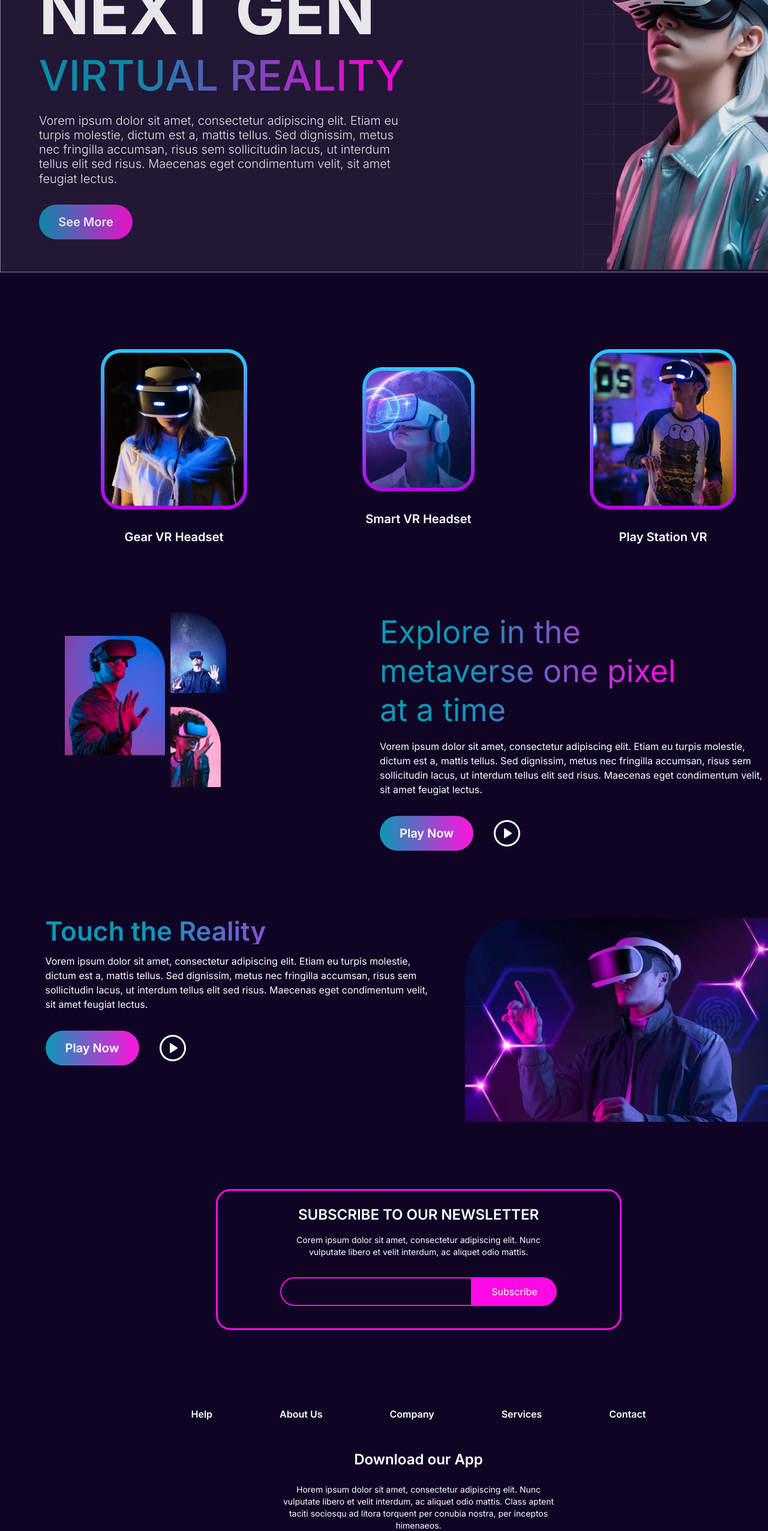
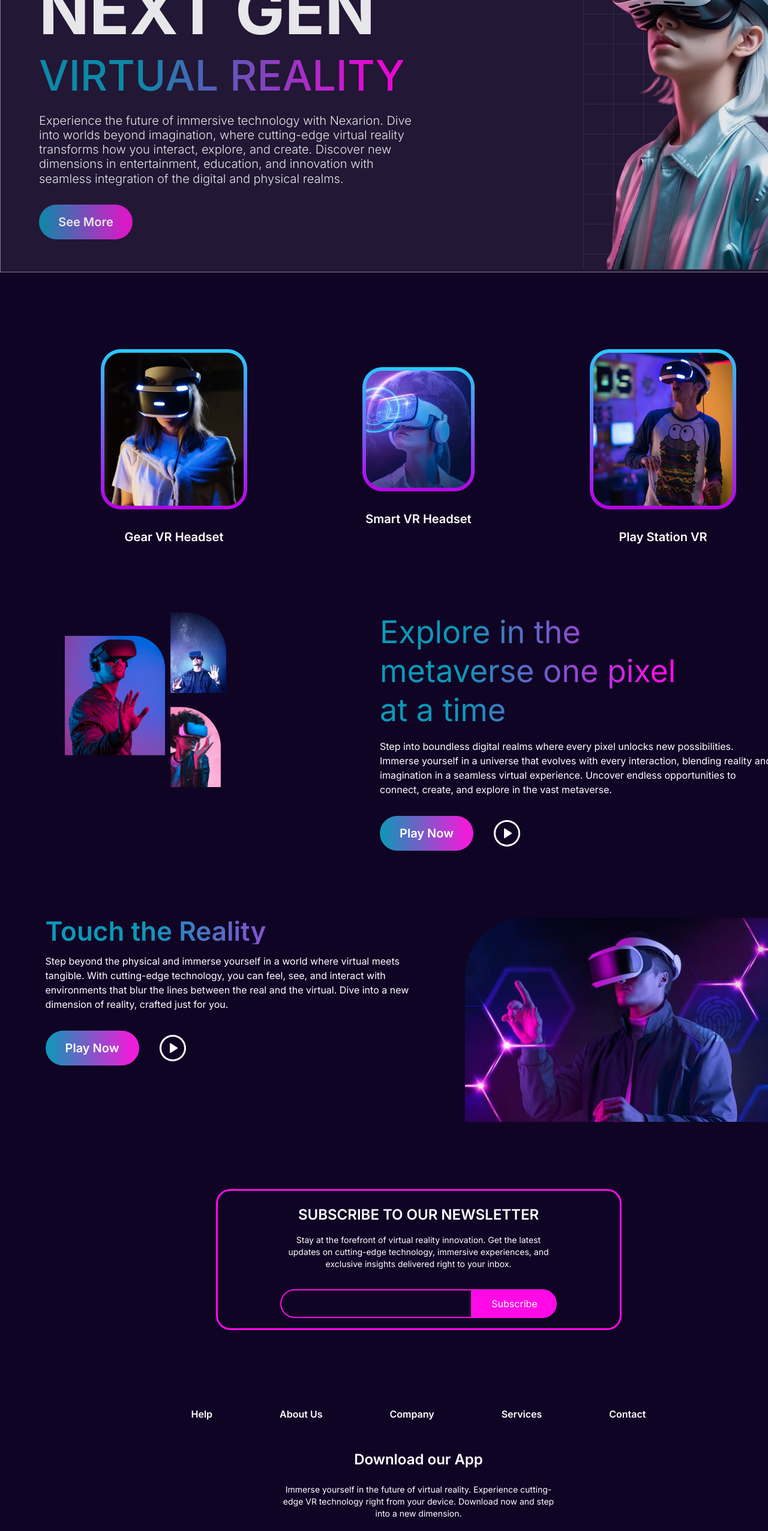
Before and after one commit to judedotdev/nexarion, a Next.js app: page / in a window 1280 px wide. Shown: the part 234-2786 px from the top of the page at 60% size. Built offline with nearby package versions, Linux system fonts and the light colour scheme.

Commit message:
remove lorem ipsum

```diff
--- a/app/page.jsx
+++ b/app/page.jsx
@@ -39,10 +39,10 @@ export default function Home() {
               <div className="next-gen">NEXT GEN</div>
               <div className="virtual-reality-bg virtual-reality-text">VIRTUAL REALITY</div>
               <div className="hero-description mt-5">
-                Vorem ipsum dolor sit amet, consectetur adipiscing elit. Etiam eu turpis molestie,
-                dictum est a, mattis tellus. Sed dignissim, metus nec fringilla accumsan,
-                risus sem sollicitudin lacus, ut interdum tellus elit sed risus.
-                Maecenas eget condimentum velit, sit amet feugiat lectus.
+                Experience the future of immersive technology with Nexarion.
+                Dive into worlds beyond imagination, where cutting-edge virtual reality transforms how you interact,
+                explore, and create. Discover new dimensions in entertainment, education,
+                and innovation with seamless integration of the digital and physical realms.
               </div>
               <button className="see-more-btn mt-2">See More</button>
             </div>
@@ -85,11 +85,10 @@ export default function Home() {
               <p className="explore-text">Explore in the metaverse one pixel at a time</p>
             </div>
             <div className="text-base mt-4">
-              Vorem ipsum dolor sit amet, consectetur adipiscing elit.
-              Etiam eu turpis molestie, dictum est a, mattis tellus.
-              Sed dignissim, metus nec fringilla accumsan, risus sem sollicitudin lacus,
-              ut interdum tellus elit sed risus. Maecenas eget condimentum velit,
-              sit amet feugiat lectus.
+              Step into boundless digital realms where every pixel unlocks new possibilities.
+              Immerse yourself in a universe that evolves with every interaction,
+              blending reality and imagination in a seamless virtual experience.
+              Uncover endless opportunities to connect, create, and explore in the vast metaverse.
             </div>
             <div className="flex flex-row space-x-8 mt-8 items-center text-center ">
               <button className="playnow-btn">Play Now</button>
@@ -104,11 +103,10 @@ export default function Home() {
           <div className="flex flex-col ">
             <div className="touch-the-reality">Touch the Reality</div>
             <div className="text-base mt-4 w-[643px]">
-              Vorem ipsum dolor sit amet, consectetur adipiscing elit.
-              Etiam eu turpis molestie, dictum est a, mattis tellus.
-              Sed dignissim, metus nec fringilla accumsan, risus sem sollicitudin lacus,
-              ut interdum tellus elit sed risus. Maecenas eget condimentum velit,
-              sit amet feugiat lectus.
+              Step beyond the physical and immerse yourself in a world where virtual meets tangible.
+              With cutting-edge technology, you can feel, see, and interact with environments
+              that blur the lines between the real and the virtual.
+              Dive into a new dimension of reality, crafted just for you.
             </div>
             <div className="flex flex-row space-x-8 mt-8 items-center text-center ">
               <button className="playnow-btn">Play Now</button>
@@ -123,7 +121,12 @@ export default function Home() {
         {/* Subscribe to NewsLetter */}
         <div className="flex flex-col mx-auto w-[676px] h-[235px] mb-32 border-[3.5px] rounded-3xl border-[#FF0AE6] items-center text-center">
           <div className="mt-6 font-semibold text-2xl">SUBSCRIBE TO OUR NEWSLETTER</div>
-          <div className="mt-4 w-[460px] text-sm">Corem ipsum dolor sit amet, consectetur adipiscing elit. Nunc vulputate libero et velit interdum, ac aliquet odio mattis.</div>
+          <div className="mt-4 w-[460px] text-sm">
+            Stay at the forefront of virtual reality innovation.
+            Get the latest updates on cutting-edge technology,
+            immersive experiences, and exclusive
+            insights delivered right to your inbox.
+          </div>
           <div className="flex flex-row mt-8">
             <input className="bg-transparent border-2 border-[#FF0AE6] rounded-l-full w-80 pl-5"></input>
             <button className="bg-[#FF0AE6] rounded-r-full py-3 px-8">Subscribe</button>
@@ -141,10 +144,9 @@ export default function Home() {
           </div>
           <div className="flex flex-row mt-12 font-semibold text-2xl">Download our App</div>
           <div className="flex flex-row w-[464px] text-sm mt-6">
-            Horem ipsum dolor sit amet, consectetur adipiscing elit.
-            Nunc vulputate libero et velit interdum, ac aliquet odio mattis.
-            Class aptent taciti sociosqu ad litora torquent per conubia nostra,
-            per inceptos himenaeos.
+            Immerse yourself in the future of virtual reality.
+            Experience cutting-edge VR technology right
+            from your device. Download now and step into a new dimension.
           </div>
 
           {/* Download Buttons */}
@@ -216,10 +218,10 @@ export default function Home() {
           <div className="text-5xl font-bold">NEXT GEN</div>
           <div className="virtual-reality-bg text-3xl font-semibold mt-2">VIRTUAL REALITY</div>
           <div className="text-sm mt-3">
-            Vorem ipsum dolor sit amet, consectetur adipiscing elit. Etiam eu turpis molestie,
-            dictum est a, mattis tellus. Sed dignissim, metus nec fringilla accumsan,
-            risus sem sollicitudin lacus, ut interdum tellus elit sed risus.
-            Maecenas eget condimentum velit, sit amet feugiat lectus.
+            Experience the future of immersive technology with Nexarion.
+            Dive into worlds beyond imagination, where cutting-edge virtual reality transforms how you interact,
+            explore, and create. Discover new dimensions in entertainment, education,
+            and innovation with seamless integration of the digital and physical realms.
           </div>
           <button className="see-more-btn-mobile rounded-full w-24 h-10 font-bold mt-3">Play Now</button>
         </div>
@@ -245,11 +247,10 @@ export default function Home() {
             <p className="explore-bg font-extrabold text-2xl">Touch the Reality</p>
           </div>
           <div className="text-base mt-4 w-90">
-            Vorem ipsum dolor sit amet, consectetur adipiscing elit.
-            Etiam eu turpis molestie, dictum est a, mattis tellus.
-            Sed dignissim, metus nec fringilla accumsan, risus sem sollicitudin lacus,
-            ut interdum tellus elit sed risus. Maecenas eget condimentum velit,
-            sit amet feugiat lectus.
+            Step beyond the physical and immerse yourself in a world where virtual meets tangible.
+            With cutting-edge technology, you can feel, see, and interact with environments
+            that blur the lines between the real and the virtual.
+            Dive into a new dimension of reality, crafted just for you.
           </div>
           <div className="flex flex-row space-x-7 mt-4 items-center text-center ">
             <button className="playnow-btn-bg text-lg font-semibold">Play Now</button>
@@ -260,7 +261,12 @@ export default function Home() {
         {/* NewsLetter Mobile */}
         <div className="flex flex-col mx-auto mt-12 sm:mt-20 w-96 sm:w-5/6 h-60 mb-20 border-[3.5px] rounded-3xl border-[#FF0AE6] items-center text-center">
           <div className="mt-6 font-semibold text-lg">SUBSCRIBE TO OUR NEWSLETTER</div>
-          <div className="mt-4 w-80 text-sm">Corem ipsum dolor sit amet, consectetur adipiscing elit. Nunc vulputate libero et velit interdum, ac aliquet odio mattis.</div>
+          <div className="mt-4 w-80 text-sm">
+            Stay at the forefront of virtual reality innovation.
+            Get the latest updates on cutting-edge technology,
+            immersive experiences, and exclusive
+            insights delivered right to your inbox.
+          </div>
           <div className="flex flex-row mt-8 w-80 justify-center mx-auto">
             <input className="bg-transparent border-2 border-[#FF0AE6] rounded-l-full w-60 pl-5"></input>
             <button className="bg-[#FF0AE6] rounded-r-full py-3 px-4 font-semibold">Subscribe</button>
```
